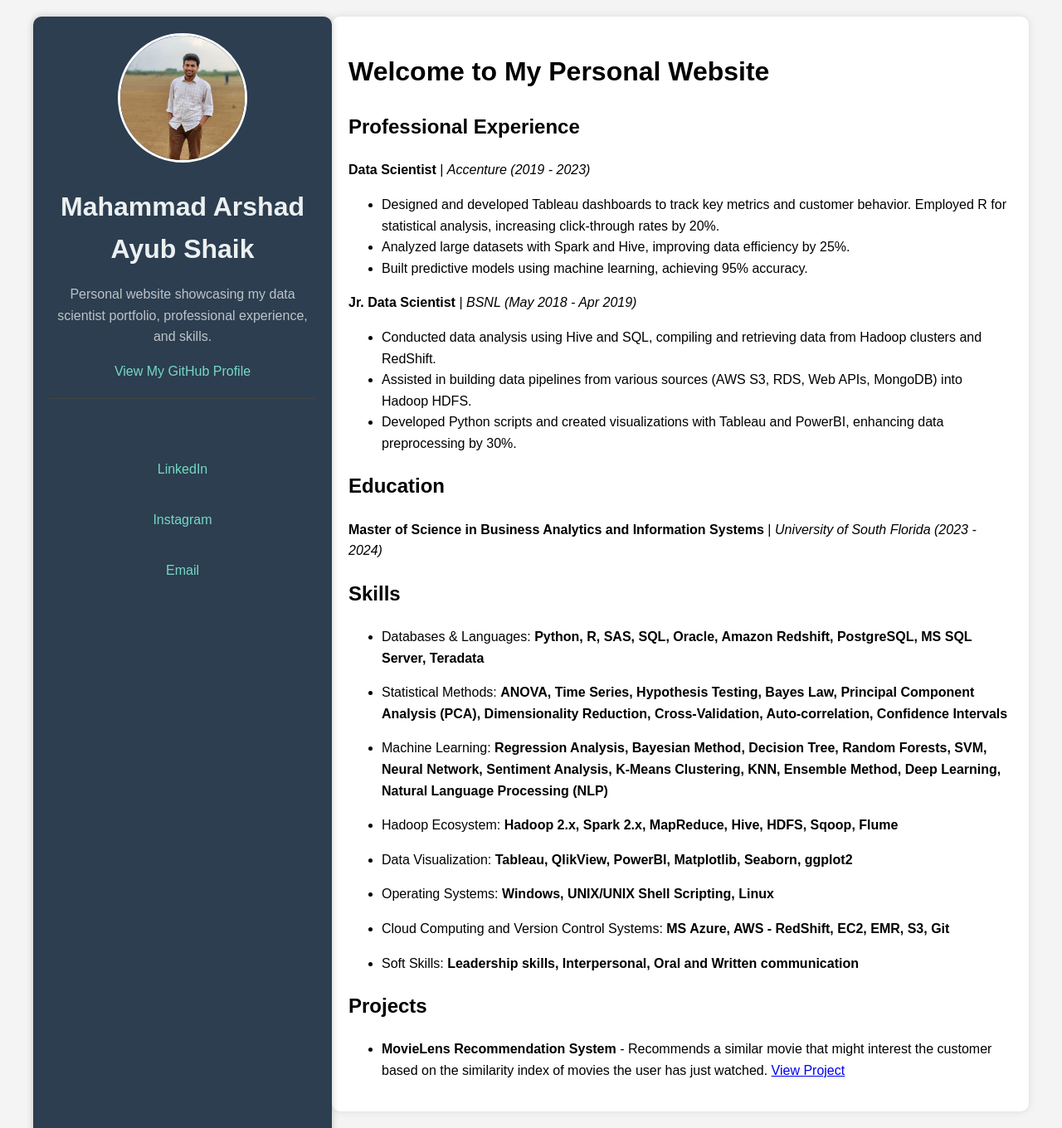
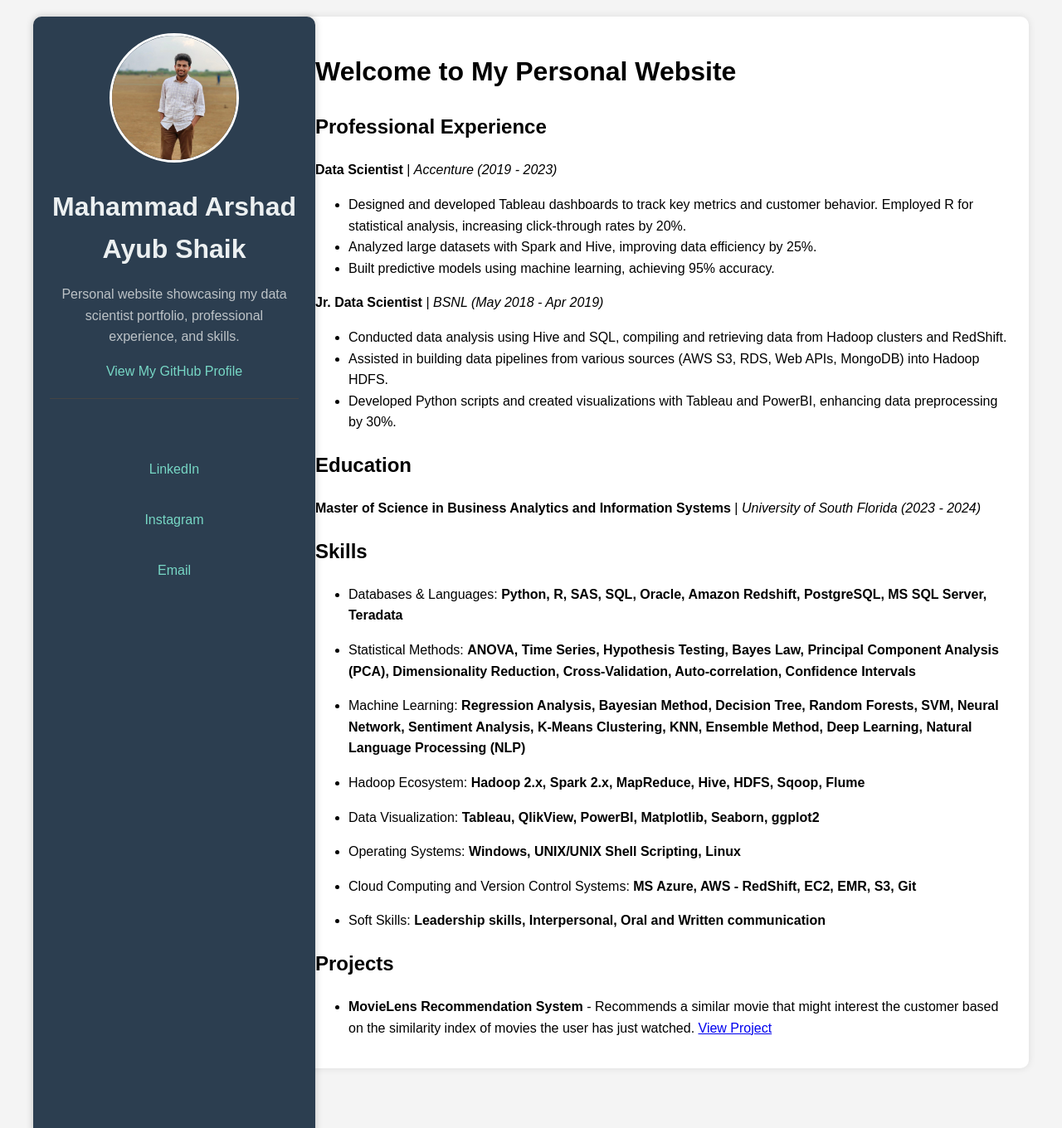
Before and after one commit to arshadsm/arshadsm.github.io, a Jekyll site: the page built from index.md, in a window 1280 px wide and 1360 px high. Shown: the whole window at 83% size. Built offline with Jekyll 4.4.1, drawn with Linux system fonts in a browser that asks for light colours.

Commit message:
Update default.html

```diff
--- a/_layouts/default.html
+++ b/_layouts/default.html
@@ -11,12 +11,11 @@
       margin: 0;
       padding: 0;
       background-color: #f4f4f4;
-      display: flex;
     }
     .container {
+      display: flex;
       max-width: 1200px;
       margin: auto;
-      display: flex;
       padding: 20px;
     }
     .sidebar {
@@ -24,7 +23,7 @@
       color: #fff;
       padding: 20px;
       border-radius: 10px;
-      width: 25%;
+      width: 300px;  /* Set a fixed width for the sidebar */
       text-align: center;
       box-shadow: 0 0 10px rgba(0, 0, 0, 0.2);
       position: fixed;
@@ -56,8 +55,8 @@
       text-decoration: underline;
     }
     .content {
-      margin-left: 30%;
-      width: 70%;
+      margin-left: 320px;  /* Ensure content is to the right of the sidebar */
+      width: calc(100% - 340px);  /* Adjust width to account for the sidebar and margin */
       padding: 20px;
       background: #fff;
       border-radius: 10px;
```
